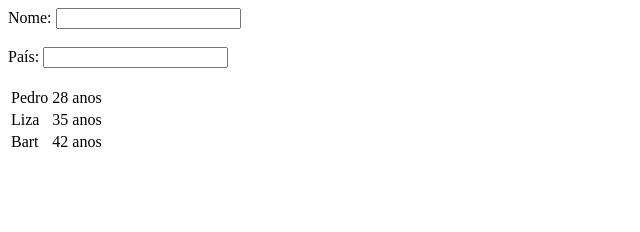
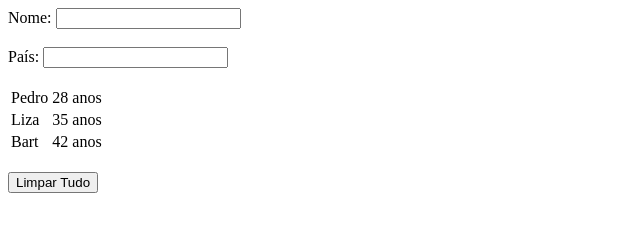
Before and after one commit to pedrowrl/Atividade-Pratica-S8, a plain HTML site: page Atividade Pratica GitHub/Atividade Pratica S8/Index.HTML in a window 1280 px wide. Shown: the whole page, without its empty margins (0-640 px from the left). Drawn offline with Linux system fonts and the light colour scheme.

Commit message:
Update Index.HTML
Foi adicionado um botão que limpa a tabela e formulário.

```diff
--- a/Atividade Pratica GitHub/Atividade Pratica S8/Index.HTML
+++ b/Atividade Pratica GitHub/Atividade Pratica S8/Index.HTML
@@ -9,6 +9,20 @@ DATA 11/04/2023
 <html>
 <head>
 	<title>Formulário e Tabela</title>
+	<script>
+		function limparTudo() {
+			// Limpa os valores dos campos de entrada
+			document.getElementById("nome").value = "";
+			document.getElementById("pais").value = "";
+
+			// Remove todas as linhas da tabela
+			var tabela = document.querySelector("table");
+			var linhas = tabela.getElementsByTagName("tr");
+			while (linhas.length > 0) {
+				linhas[0].parentNode.removeChild(linhas[0]);
+			}
+		}
+	</script>
 </head>
 <body>
 	<form>
@@ -31,5 +45,7 @@ DATA 11/04/2023
 			<td>42 anos</td>
 		</tr>
 	</table>
+	<br>
+	<button onclick="limparTudo()">Limpar Tudo</button>
 </body>
 </html>
```
